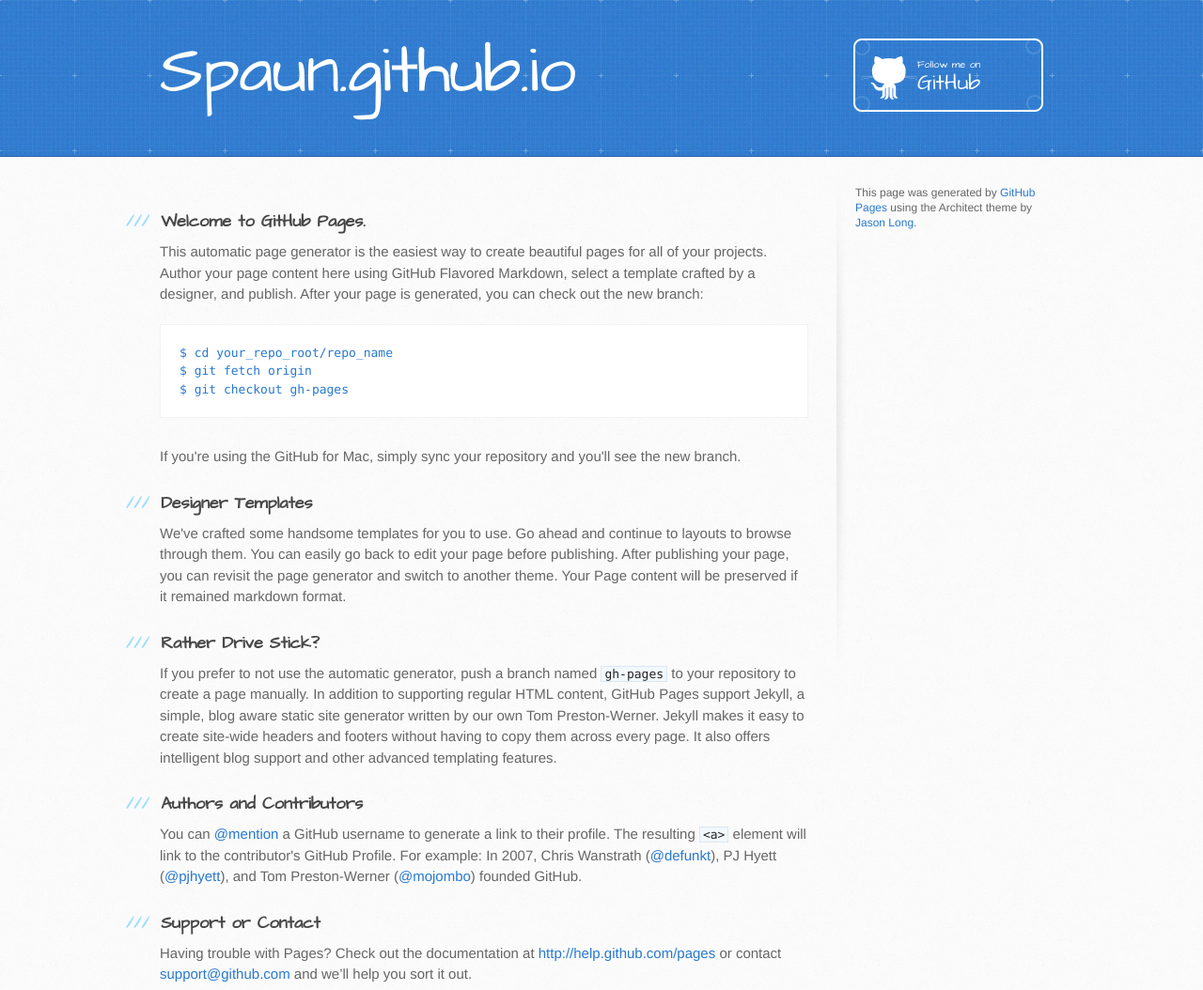
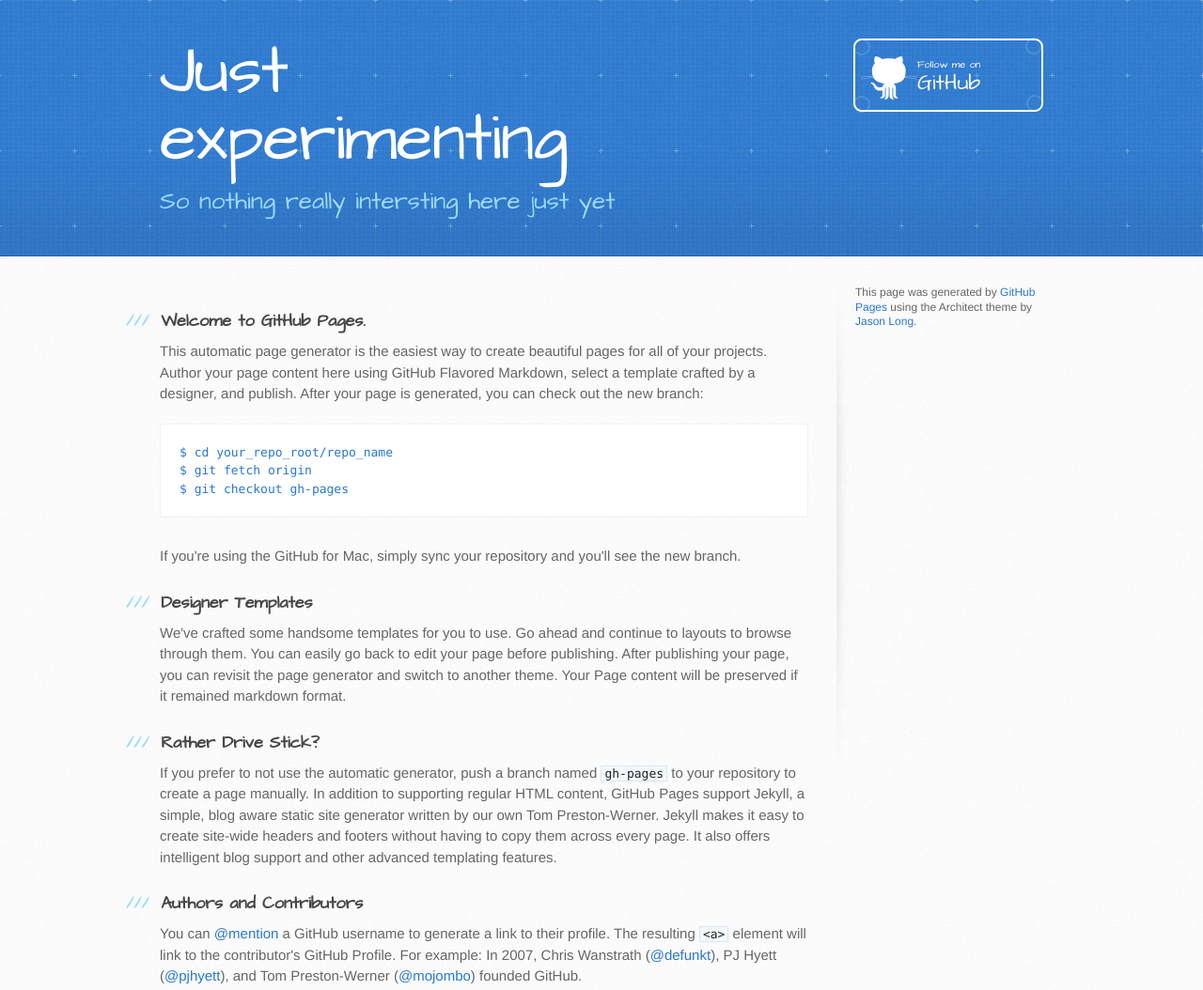
Before and after one commit to spaun/spaun.github.io, a plain HTML site: page index.html in a window 1280 px wide. Shown: the top 1054 px of the page at 94% size. Drawn offline with Linux system fonts and the light colour scheme.

Commit message:
Test how it goes

```diff
--- a/index.html
+++ b/index.html
@@ -13,14 +13,14 @@
     <script src="//html5shiv.googlecode.com/svn/trunk/html5.js"></script>
     <![endif]-->
 
-    <title>Spaun.github.io by spaun</title>
+    <title>Spauns's home page</title>
   </head>
 
   <body>
     <header>
       <div class="inner">
-        <h1>Spaun.github.io</h1>
-        <h2></h2>
+        <h1>Just experimenting</h1>
+        <h2>So nothing really intersting here just yet</h2>
         <a href="https://github.com/spaun" class="button"><small>Follow me on</small>GitHub</a>
       </div>
     </header>
```
